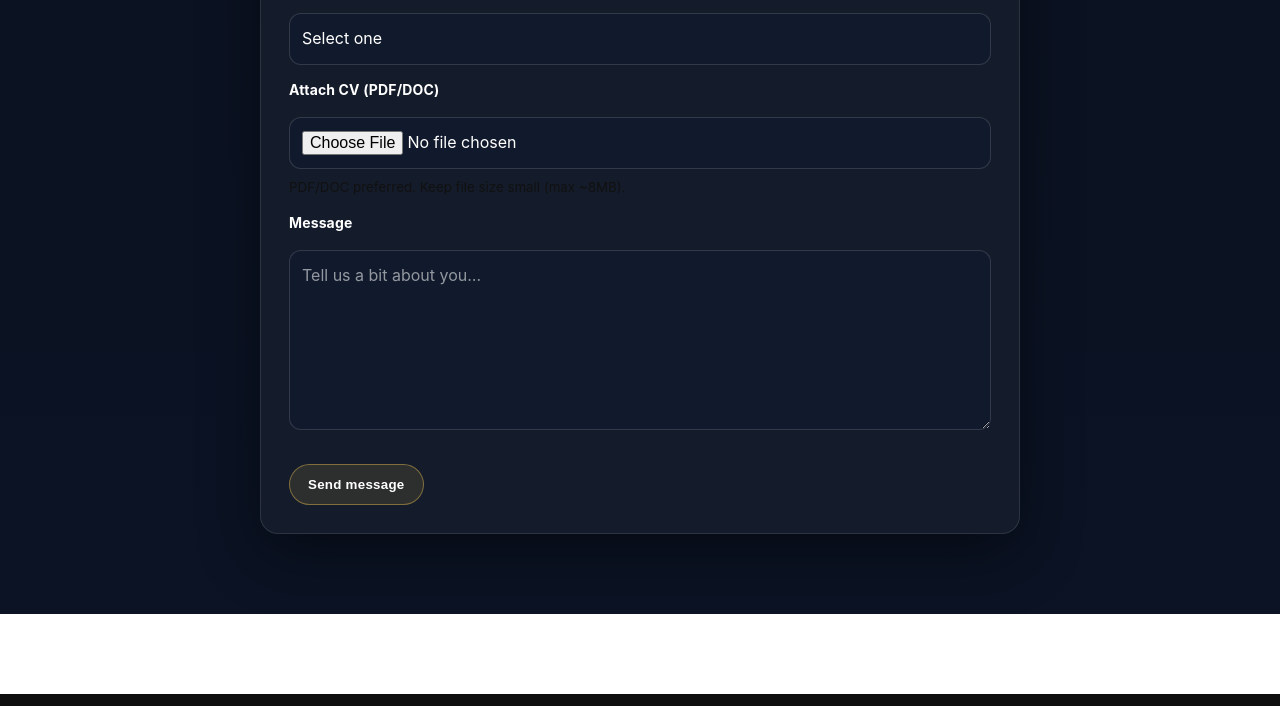
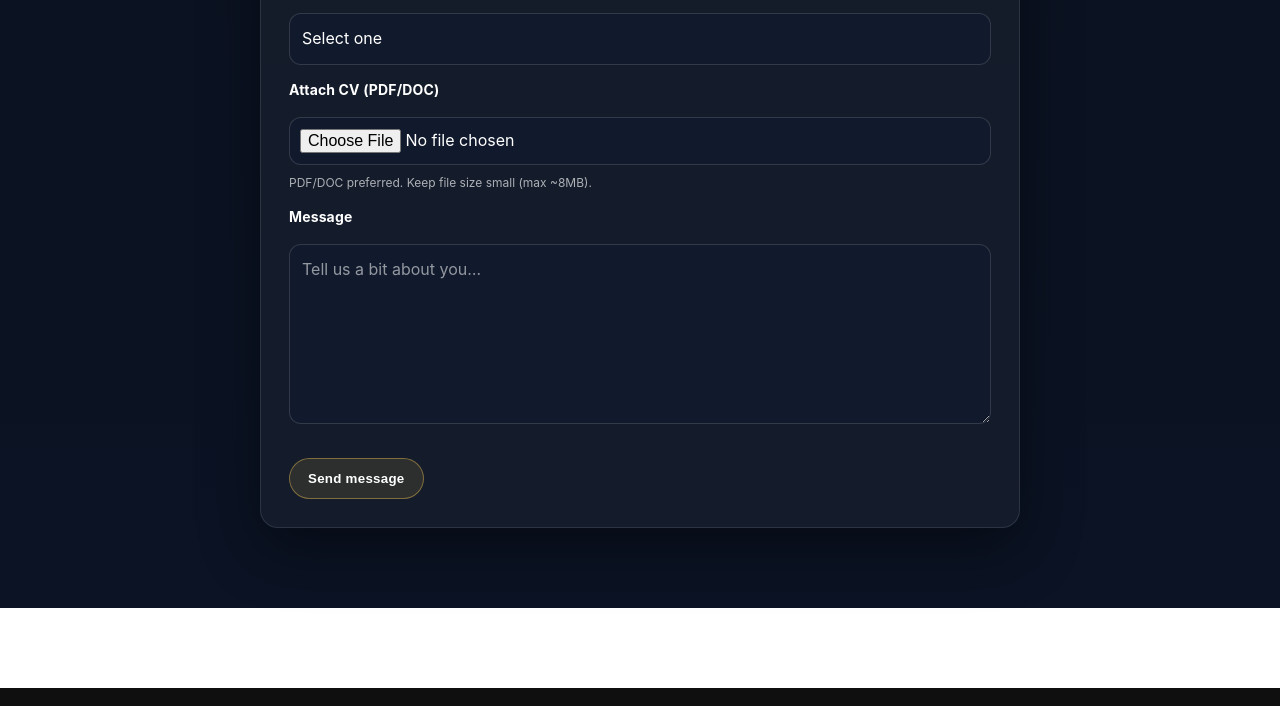
Before and after one commit to imperoltd/impero-website, a plain HTML site: page contact.html in a window 1280 px wide. Shown: the part 900-1606 px from the top of the page. Drawn offline with Linux system fonts and the light colour scheme.

Commit message:
Update styles.css

```diff
--- a/styles.css
+++ b/styles.css
@@ -613,3 +613,10 @@ nav {
   background: rgba(199,164,74,.22);
   border-color: rgba(199,164,74,.75);
 }
+.help{
+  color: rgba(255,255,255,.65);
+  font-size: 12px;
+}
+.field input[type="file"]{
+  padding: 10px;
+}
```
